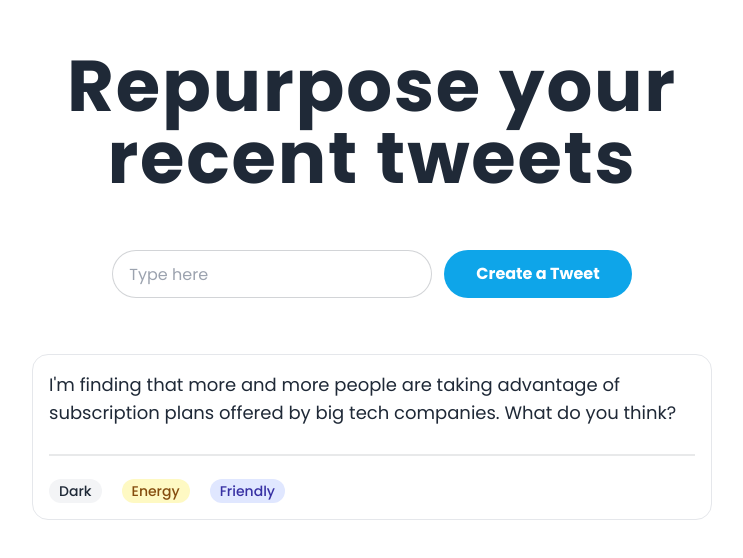
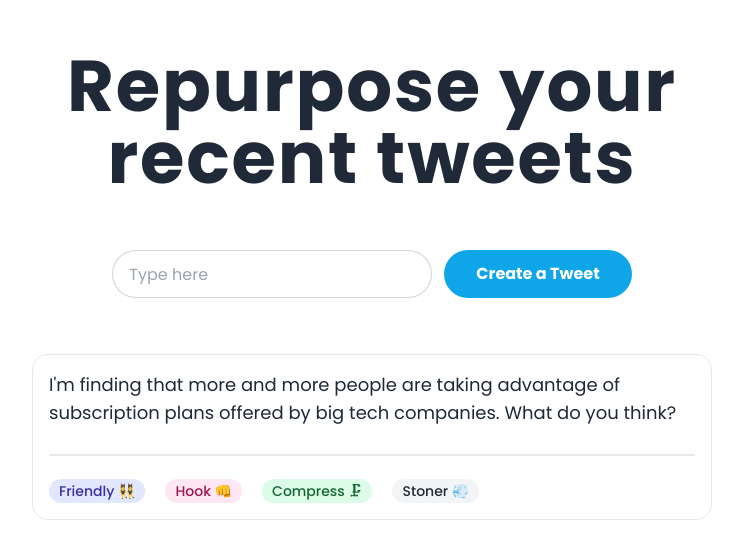
Before and after one commit to taishikato/repurpose-tweet, a Next.js app: page / in a window 1280 px wide. Shown: the part 126-684 px from the top of the page, without its empty margins (268-1011 px from the left). Built offline with nearby package versions, Linux system fonts and the light colour scheme.

Commit message:
add other modes

```diff
--- a/app/TweetContainer.tsx
+++ b/app/TweetContainer.tsx
@@ -40,20 +40,6 @@ export const TweetContainer = ({ tweet }: { tweet: string }) => {
       <div className="flex flex-wrap gap-x-3">
         <button
           disabled={loading}
-          className="bg-gray-100 text-gray-800 text-sm font-medium mr-2 px-2.5 py-0.5 rounded-full"
-          onClick={() => paraphrase({ tweet, mode: "friendly" })}
-        >
-          Dark
-        </button>
-        <button
-          disabled={loading}
-          className="bg-yellow-100 text-yellow-800 text-sm font-medium mr-2 px-2.5 py-0.5 rounded-full"
-          onClick={() => paraphrase({ tweet, mode: "friendly" })}
-        >
-          Energy
-        </button>
-        <button
-          disabled={loading}
           className="bg-indigo-100 text-indigo-800 text-sm font-medium mr-2 px-2.5 py-0.5 rounded-full flex gap-x-1 items-center"
           onClick={() => paraphrase({ tweet, mode: "friendly" })}
         >
@@ -63,7 +49,46 @@ export const TweetContainer = ({ tweet }: { tweet: string }) => {
           {tone === "friendly" && !loading && (
             <IoCheckmarkCircle className="w-4 h-4" />
           )}{" "}
-          Friendly
+          Friendly 👯
+        </button>
+        <button
+          disabled={loading}
+          className="bg-pink-100 text-pink-800 text-sm font-medium mr-2 px-2.5 py-0.5 rounded-full flex gap-x-1 items-center"
+          onClick={() => paraphrase({ tweet, mode: "hook" })}
+        >
+          {tone === "hook" && loading && (
+            <CgSpinnerTwo className="w-4 h-4 animate-spin" />
+          )}
+          {tone === "hook" && !loading && (
+            <IoCheckmarkCircle className="w-4 h-4" />
+          )}{" "}
+          Hook 👊
+        </button>
+        <button
+          disabled={loading}
+          className="bg-green-100 text-green-800 text-sm font-medium mr-2 px-2.5 py-0.5 rounded-full flex gap-x-1 items-center"
+          onClick={() => paraphrase({ tweet, mode: "compress" })}
+        >
+          {tone === "compress" && loading && (
+            <CgSpinnerTwo className="w-4 h-4 animate-spin" />
+          )}
+          {tone === "compress" && !loading && (
+            <IoCheckmarkCircle className="w-4 h-4" />
+          )}{" "}
+          Compress 🗜
+        </button>
+        <button
+          disabled={loading}
+          className="bg-gray-100 text-gray-800 text-sm font-medium mr-2 px-2.5 py-0.5 rounded-full flex gap-x-1 items-center"
+          onClick={() => paraphrase({ tweet, mode: "stoner" })}
+        >
+          {tone === "stoner" && loading && (
+            <CgSpinnerTwo className="w-4 h-4 animate-spin" />
+          )}
+          {tone === "stoner" && !loading && (
+            <IoCheckmarkCircle className="w-4 h-4" />
+          )}{" "}
+          Stoner 💨
         </button>
       </div>
       {paraphrasedTweet && (
--- a/pages/api/paraphrase.ts
+++ b/pages/api/paraphrase.ts
@@ -6,9 +6,10 @@ export const config = {
 
 const toneArray = [
   "friendly",
-  "academic",
+  "hook",
+  "stoner",
+  "compress",
   "persuasive",
-  "native-like",
 ] as const;
 
 const handler = async (req: NextRequest): Promise<Response> => {
@@ -25,12 +26,16 @@ const handler = async (req: NextRequest): Promise<Response> => {
   Tweet: ${tweet}
   Rephrase:`;
 
-  if (mode === "native-like") {
-    prompt = `Rephrase the tweet like a native English speaker.
+  if (mode === "compress") {
+    prompt = `Please summarize the following tweet. Everyone should be able to easily understand it.
     Tweet: ${tweet}
     Rephrase:`;
-  } else if (mode === "academic") {
-    prompt = `Rephrase the tweet in terms appropriate to the academic context.
+  } else if (mode === "hook") {
+    prompt = `Please rephrase the following tweets to make them more attention-grabbing.
+    Tweet: ${tweet}
+    Rephrase:`;
+  } else if (mode === "stoner") {
+    prompt = `Please rewrite the following tweet to make it sound like a person smoking pot and getting high.
     Tweet: ${tweet}
     Rephrase:`;
   } else if (mode === "persuasive") {
```
